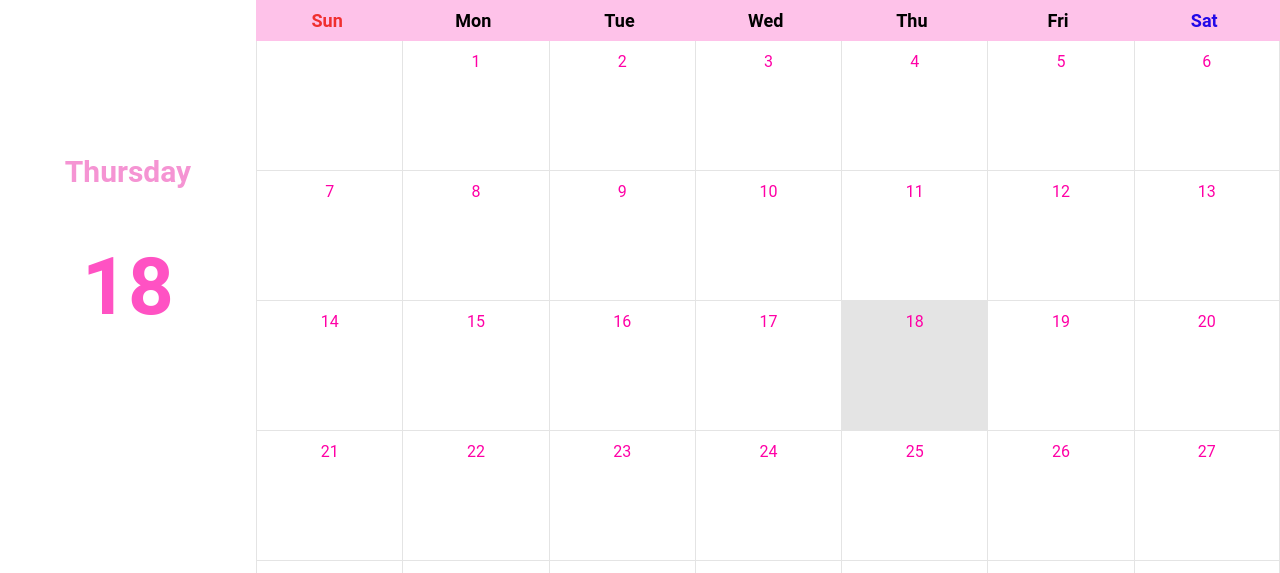
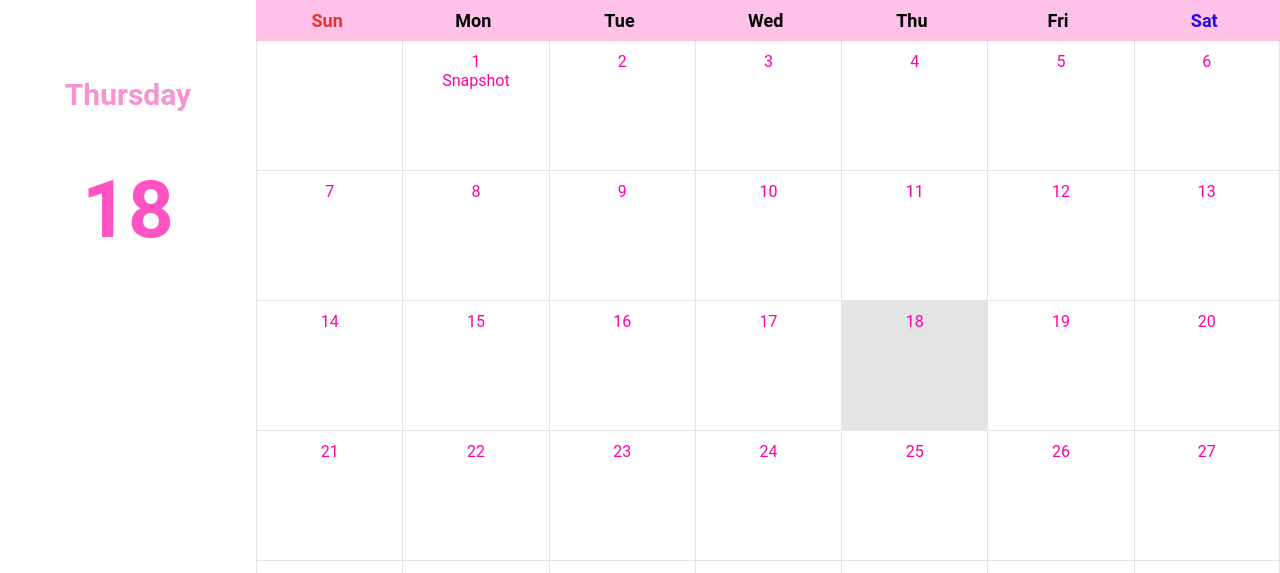
Before and after one commit to Y-Joo/web-coin-crawler, a Django app: page / in a window 1280 px wide. Shown: the part 59-632 px from the top of the page. Run offline with Django 3.2, Linux system fonts and the light colour scheme; some libraries are stand-ins or nearby versions.

Commit message:
no message

```diff
--- a/webcoincrawler/crawled_data/static/css/common.css
+++ b/webcoincrawler/crawled_data/static/css/common.css
@@ -69,7 +69,7 @@ header > h1 > span {
 }
 
 .left-main {
-    margin-top: 50%;
+    margin-top: 20%;
 }
 
 .left-main .main-wrap {
@@ -88,6 +88,7 @@ header > h1 > span {
     font-size: 80px;
     color: rgb(255, 82, 195);
 }
+
 
 /* content right */
 .content-right {
--- a/webcoincrawler/crawled_data/static/js/main.js
+++ b/webcoincrawler/crawled_data/static/js/main.js
@@ -8,7 +8,7 @@ let currentDate;
 
 function addnews(){
   var news_date=document.getElementById("2021-3-1")
-  const new_text= document.createTextNode("Sia")
+  const new_text= document.createTextNode("Snapshot")
   const newdiv=document.createElement('div')
   newdiv.appendChild(new_text)
   news_date.appendChild(newdiv)
@@ -31,7 +31,6 @@ function buildCalendar() {
   makeElement(firstDate);
   showMain();
   currentDateget();
-  resetInsert();
 }
 
 function showMain() {
@@ -94,15 +93,11 @@ prevEl.addEventListener('click', function () {
   today = new Date(today.getFullYear(), today.getMonth() - 1, today.getDate());
   removeCalendar();
   buildCalendar();
-  resetInsert();
-  redrawLi()
 });
 nextEl.addEventListener('click', function () {
   today = new Date(today.getFullYear(), today.getMonth() + 1, today.getDate());
   removeCalendar();
   buildCalendar();
-  resetInsert();
-  redrawLi()
 });
 
 function currentDateget() {
@@ -123,7 +118,6 @@ calendarBody.addEventListener('click', function (e) {
   currentDateget();
 });
 
-
 function save() {
   localStorage.setItem(currentDate, JSON.stringify(DATA[currentDate]));
 }
```
Also changed, not shown: webcoincrawler/crawled_data/templates/crawled_data/coin_calender.html (line endings or trailing spaces).
